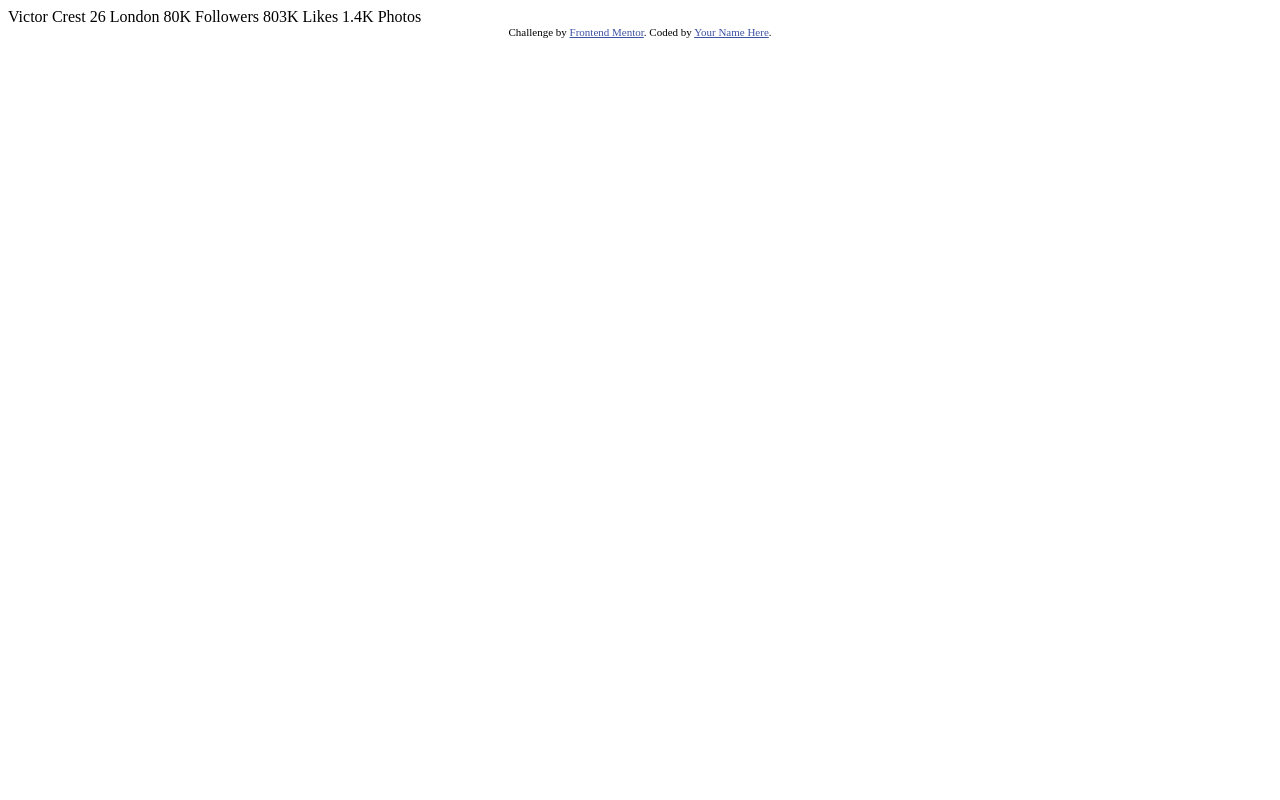
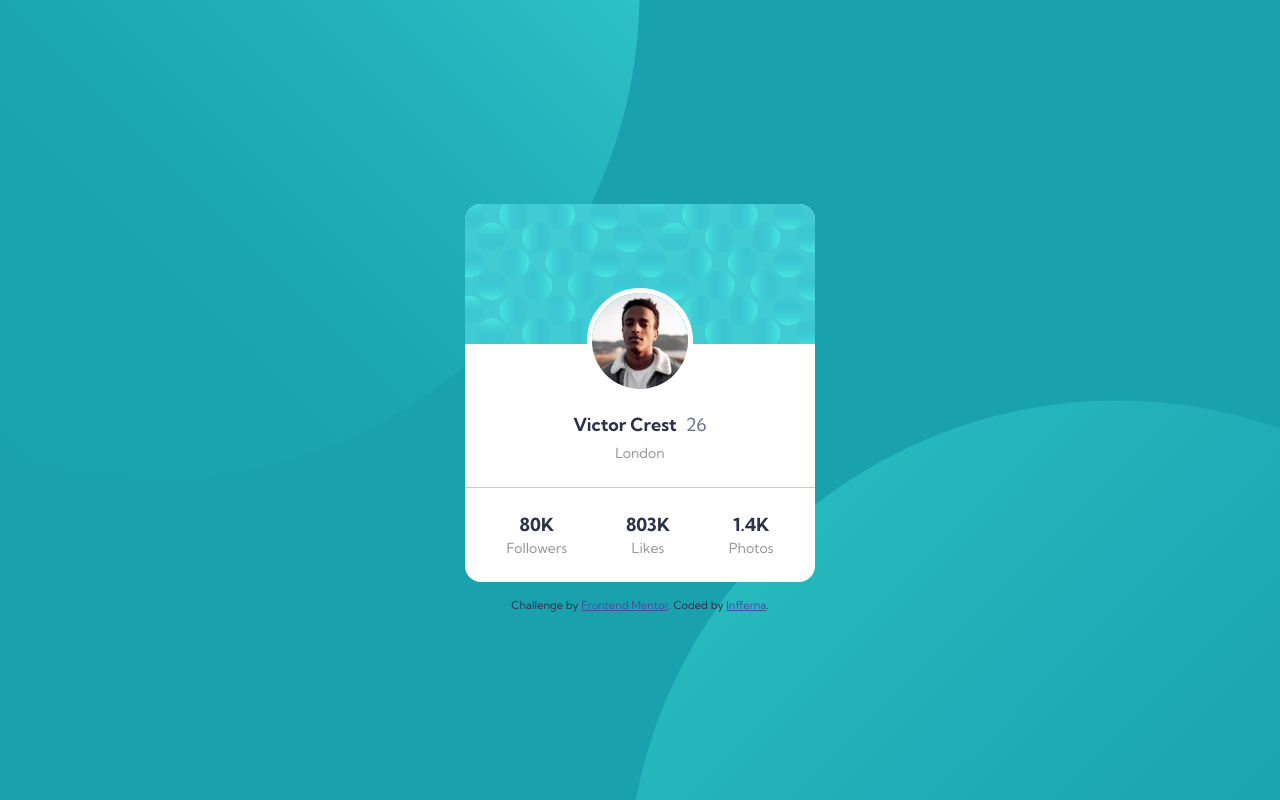
Before and after one commit to Infferna1/Profile-Card, a plain HTML site: page index.html in a window 1280 px wide. Drawn offline with Linux system fonts and the light colour scheme.

Commit message:
Basic design

```diff
--- a/index.html
+++ b/index.html
@@ -1,36 +1,65 @@
 <!DOCTYPE html>
 <html lang="en">
   <head>
-  <meta charset="UTF-8">
-  <meta name="viewport" content="width=device-width, initial-scale=1.0"> <!-- displays site properly based on user's device -->
+    <meta charset="UTF-8" />
+    <meta name="viewport" content="width=device-width, initial-scale=1.0" />
 
-  <link rel="stylesheet" href="style.css">
-  <link rel="icon" type="image/png" sizes="32x32" href="./images/favicon-32x32.png">
+    <link rel="stylesheet" href="style.css" />
+    <link
+      rel="icon"
+      type="image/png"
+      sizes="32x32"
+      href="./images/favicon-32x32.png"
+    />
 
     <title>Frontend Mentor | Profile card component</title>
 
-  <!-- Feel free to remove these styles or customise in your own stylesheet 👍 -->
     <style>
-    .attribution { font-size: 11px; text-align: center; }
-    .attribution a { color: hsl(228, 45%, 44%); }
+      .attribution {
+        font-size: 11px;
+        text-align: center;
+      }
+      .attribution a {
+        color: hsl(228, 45%, 44%);
+      }
     </style>
   </head>
   <body>
-  Victor Crest
-  26
-  London
+    <div class="container">
+      <picture><img src="/images/bg-pattern-card.svg" alt="" /></picture>
 
-  80K
-  Followers
+      <div class="content">
+        <picture>
+          <img src="/images/image-victor.jpg" alt="" />
+        </picture>
 
-  803K
-  Likes
+        <div class="info">
+          <h3>Victor Crest <span>26</span></h3>
+          <p>London</p>
+        </div>
 
-  1.4K
-  Photos
+        <div class="data">
+          <div class="block">
+            <p>80K</p>
+            <p>Followers</p>
+          </div>
+          <div class="block">
+            <p>803K</p>
+            <p>Likes</p>
+          </div>
+          <div class="block">
+            <p>1.4K</p>
+            <p>Photos</p>
+          </div>
+        </div>
+      </div>
+    </div>
+
     <div class="attribution">
-    Challenge by <a href="https://www.frontendmentor.io?ref=challenge" target="_blank">Frontend Mentor</a>.
-    Coded by <a href="#">Your Name Here</a>.
+      Challenge by
+      <a href="https://www.frontendmentor.io?ref=challenge" target="_blank"
+        >Frontend Mentor</a
+      >. Coded by <a href="#">Infferna</a>.
     </div>
   </body>
 </html>
--- a/style.css
+++ b/style.css
@@ -21,3 +21,87 @@ Dark gray: hsl(0, 0%, 59%)
 - Family: [Kumbh Sans](https://fonts.google.com/specimen/Kumbh+Sans)
 - Weights: 400, 700
  */
+@import url("https://fonts.googleapis.com/css2?family=Kumbh+Sans:wght@400;700&display=swap");
+
+* {
+  margin: 0;
+  padding: 0;
+  box-sizing: border-box;
+}
+
+body {
+  background-color: hsl(185, 75%, 39%);
+  color: hsl(0, 0%, 59%);
+  font-family: "Kumbh Sans", sans-serif;
+  font-weight: 400;
+  font-size: 14px;
+  display: flex;
+  min-height: 100vh;
+  align-items: center;
+  justify-content: center;
+  display: flex;
+  flex-direction: column;
+  background-image: url(/images/bg-pattern-top.svg),
+    url(/images/bg-pattern-bottom.svg);
+  background-repeat: no-repeat, no-repeat;
+  background-position: right 50vw bottom 40vh, left 49vw top 50vh;
+}
+
+.container {
+  background-color: #fff;
+  margin: 0 auto;
+  text-align: center;
+  border-radius: 16px;
+  margin: 1rem;
+  max-width: 500px;
+  overflow: hidden;
+}
+
+.content img {
+  border-radius: 50%;
+  margin-top: -60px;
+  margin-bottom: 15px;
+  border: #fff 5px solid;
+}
+
+.info h3 {
+  font-size: 18px;
+  color: hsl(229, 23%, 23%);
+  font-weight: 700;
+  margin-bottom: 8px;
+}
+
+.info h3 span {
+  font-weight: 400;
+  color: hsl(227, 10%, 46%);
+  padding-left: 5px;
+}
+
+.data {
+  margin-top: 25px;
+  display: flex;
+  justify-content: space-around;
+  padding: 25px 12px;
+  border-top: hsl(0, 0%, 59%, 0.5) 1px solid;
+}
+
+.block p:first-of-type {
+  color: hsl(229, 23%, 23%);
+  font-weight: 700;
+  font-size: 18px;
+  padding-bottom: 3px;
+}
+
+.attribution {
+    color:hsl(229, 23%, 23%);
+}
+
+.attribution a {
+    color: hsl(229, 23%, 23%);
+}
+
+@media (max-width: 500px) {
+  body {
+    background-position: right 50vw bottom 40vh, left 40vw top 43vh;
+  }
+}
```
Lines whose indentation alone changed are shown as unchanged.
